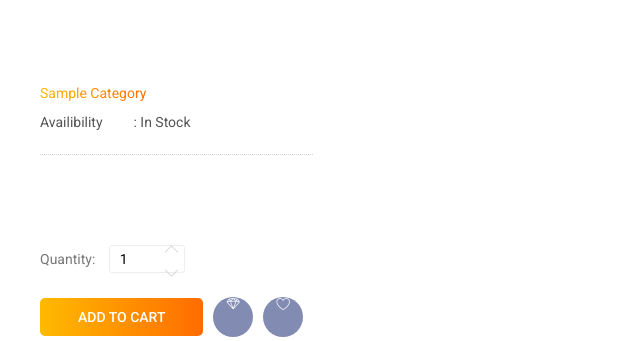
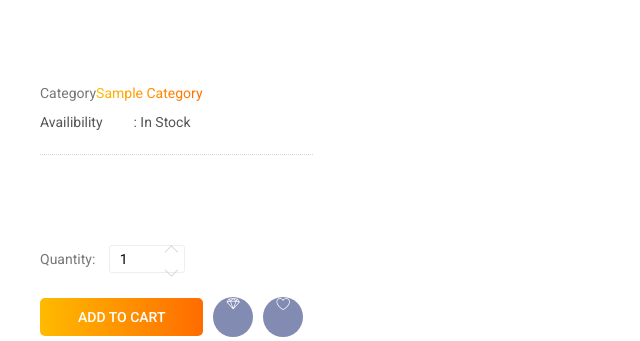
Before and after one commit to kalanatebel97/ecommerce, a Django app: page /single-product/1 in a window 1280 px wide. Shown: the part 1098-1439 px from the top of the page, without its empty margins (0-640 px from the left). Run offline with Django 3.2, Linux system fonts and the light colour scheme; tables that the repository leaves empty hold one stand-in row (values such as "Sample post"); data that the repository does not hold is empty; some libraries are stand-ins or nearby versions.

Commit message:
ui issue fixed

```diff
--- a/store/templates/store/single-product.html
+++ b/store/templates/store/single-product.html
@@ -79,7 +79,7 @@
 						<h3 class="product-name"></h3>
 						<h2 class="product-price"></h2>
 						<ul class="list">
-							<li><a id= "category-title" data-cat = "{{category.title}}" class="active" ><span>Category</span></a></li>
+							<li><span>Category</span><a id= "category-title" data-cat = "{{category.title}}" class="active" ></a></li>
 							<li><a href="#"><span>Availibility</span> : In Stock</a></li>
 						</ul>
 						<p class="product-description"></p>
```
